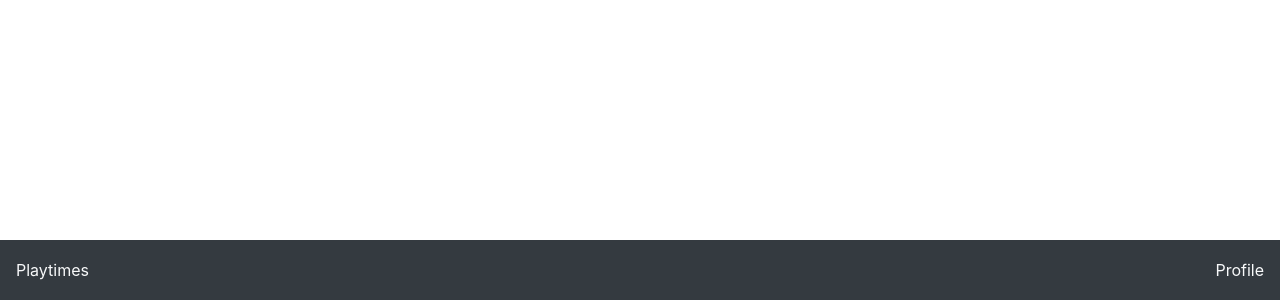
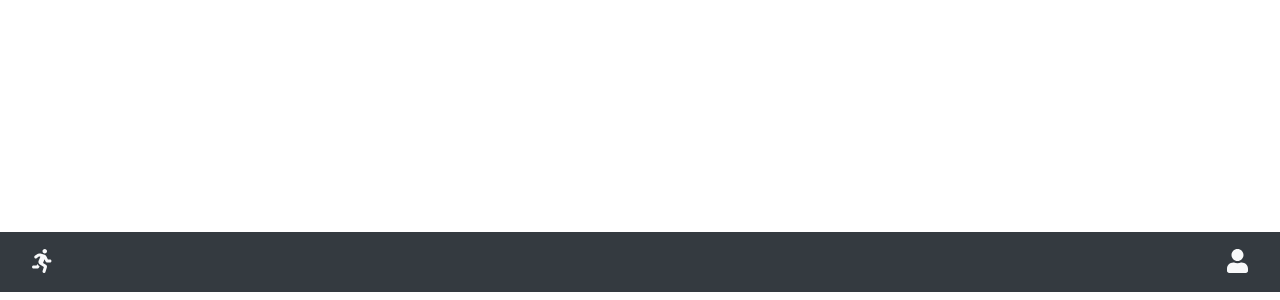
Before and after one commit to natedavisolds/awp-app, a React (Create React App) app: page / in a window 1280 px wide. Shown: the part 500-800 px from the top of the page. Built offline with nearby package versions, Linux system fonts and the light colour scheme.

Commit message:
Icons on Site Nav

```diff
--- a/src/App.css
+++ b/src/App.css
@@ -5,3 +5,12 @@ body {
 .pane-header {
   height: 60px;
 }
+
+.nav-main {
+  background:#efefef;
+  border-top: 1px solid #dddddd;
+}
+
+.nav-main a {
+  color: #222222;
+}
--- a/src/App.js
+++ b/src/App.js
@@ -14,9 +14,9 @@ import ProfileContainer from './Profile'
 import Navbar from './Site/Navbar'
 
 import { library } from '@fortawesome/fontawesome-svg-core'
-import { faSearch } from '@fortawesome/free-solid-svg-icons'
+import { faSearch, faRunning, faUser } from '@fortawesome/free-solid-svg-icons'
 
-library.add(faSearch)
+library.add(faSearch, faRunning, faUser)
 
 const App = () =>
   <UserProvider>
--- a/src/Site/Navbar.js
+++ b/src/Site/Navbar.js
@@ -1,10 +1,11 @@
 import React from 'react'
 import {Link} from 'react-router-dom'
+import { FontAwesomeIcon } from '@fortawesome/react-fontawesome'
 
 const Navbar = () =>
-  <div className="pane-header navbar fixed-bottom navbar-dark bg-dark">
-    <Link to="/playtimes" className="navbar-item text-light">Playtimes</Link>
-    <Link to="/profile" className="navbar-item text-light">Profile</Link>
+  <div className="h4 pane-header navbar fixed-bottom navbar-dark bg-dark nav-pills nav-fill">
+    <Link to="/playtimes" className="navbar-item nav-link text-light text-center"><FontAwesomeIcon icon="running" /></Link>
+    <Link to="/profile" className="navbar-item nav-link text-light text-center"><FontAwesomeIcon icon="user" /></Link>
   </div>
 
 export default Navbar
```
